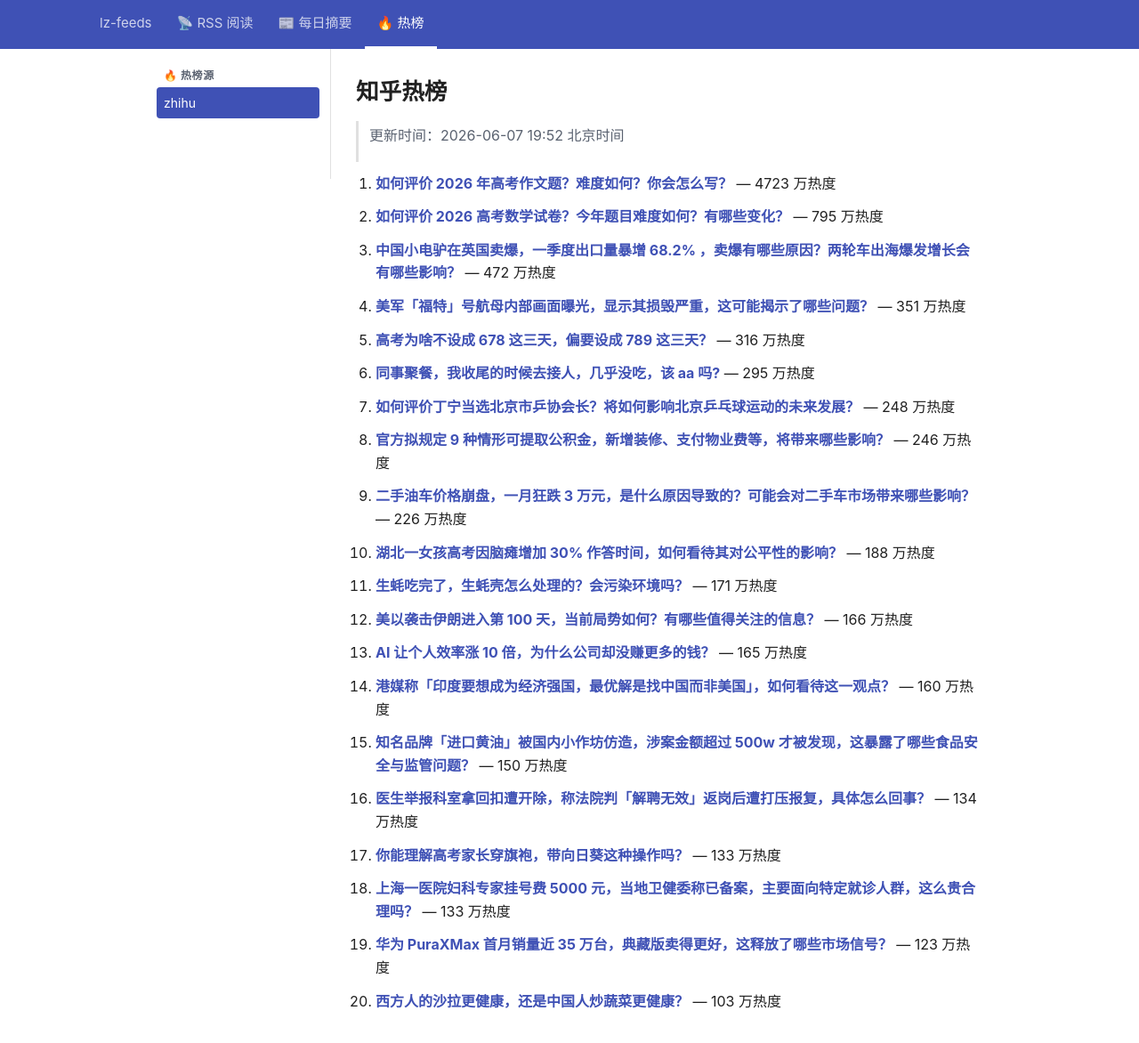
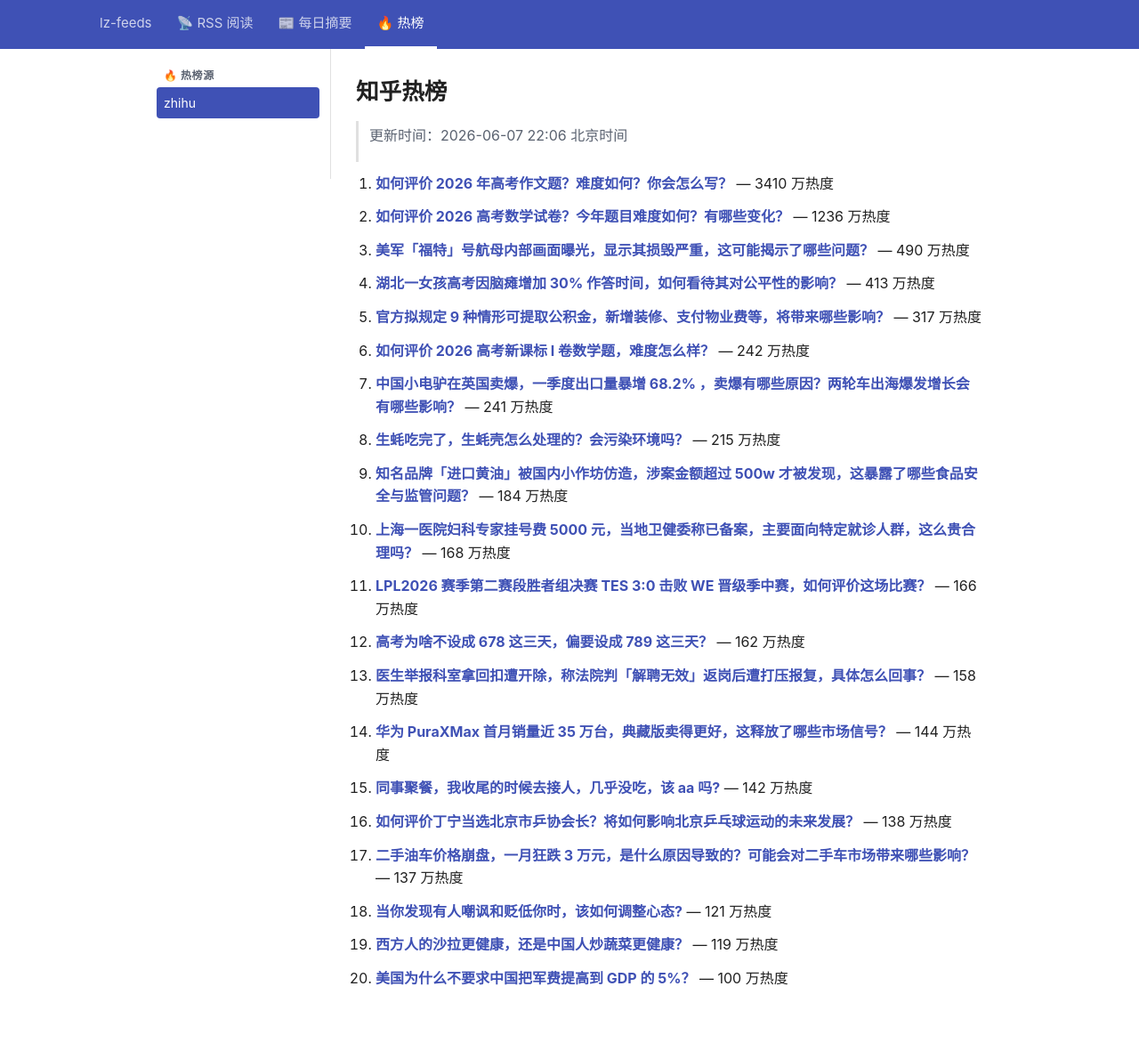
Before and after one commit to lizhang0101/lz-feeds, a Jekyll site: the page built from _hotlist/zhihu.md, in a window 1280 px wide and 1202 px high. Shown: the top 1172 px of the window at 89% size. Built offline with Jekyll 4.4.1, drawn with Linux system fonts in a browser that asks for light colours.

Commit message:
hotlist: 2026-06-07T14:06Z

```diff
--- a/_hotlist/zhihu.md
+++ b/_hotlist/zhihu.md
@@ -1,48 +1,48 @@
 ---
-updated: 2026-06-07 19:52 北京时间
+updated: 2026-06-07 22:06 北京时间
 count: 20
 ---
 
 # 知乎热榜
 
-> 更新时间：2026-06-07 19:52 北京时间
+> 更新时间：2026-06-07 22:06 北京时间
 
-1. **[如何评价 2026 年高考作文题？难度如何？你会怎么写？](https://www.zhihu.com/question/2046914203282306029)** — 4723 万热度
+1. **[如何评价 2026 年高考作文题？难度如何？你会怎么写？](https://www.zhihu.com/question/2046914203282306029)** — 3410 万热度
 
-2. **[如何评价 2026 高考数学试卷？今年题目难度如何？有哪些变化？](https://www.zhihu.com/question/2046992885703348796)** — 795 万热度
+2. **[如何评价 2026 高考数学试卷？今年题目难度如何？有哪些变化？](https://www.zhihu.com/question/2046992885703348796)** — 1236 万热度
 
-3. **[中国小电驴在英国卖爆，一季度出口量暴增 68.2% ，卖爆有哪些原因？两轮车出海爆发增长会有哪些影响？](https://www.zhihu.com/question/2046194112051635817)** — 472 万热度
+3. **[美军「福特」号航母内部画面曝光，显示其损毁严重，这可能揭示了哪些问题？](https://www.zhihu.com/question/2046198239527956480)** — 490 万热度
 
-4. **[美军「福特」号航母内部画面曝光，显示其损毁严重，这可能揭示了哪些问题？](https://www.zhihu.com/question/2046198239527956480)** — 351 万热度
+4. **[湖北一女孩高考因脑瘫增加 30% 作答时间，如何看待其对公平性的影响？](https://www.zhihu.com/question/2046752018975417744)** — 413 万热度
 
-5. **[高考为啥不设成 678 这三天，偏要设成 789 这三天？](https://www.zhihu.com/question/2044214326303642125)** — 316 万热度
+5. **[官方拟规定 9 种情形可提取公积金，新增装修、支付物业费等，将带来哪些影响？](https://www.zhihu.com/question/2046366435539260174)** — 317 万热度
 
-6. **[同事聚餐，我收尾的时候去接人，几乎没吃，该 aa 吗?](https://www.zhihu.com/question/657764341)** — 295 万热度
+6. **[如何评价 2026 高考新课标 I 卷数学题，难度怎么样？](https://www.zhihu.com/question/2046992885694869613)** — 242 万热度
 
-7. **[如何评价丁宁当选北京市乒协会长？将如何影响北京乒乓球运动的未来发展？](https://www.zhihu.com/question/2046966263080138288)** — 248 万热度
+7. **[中国小电驴在英国卖爆，一季度出口量暴增 68.2% ，卖爆有哪些原因？两轮车出海爆发增长会有哪些影响？](https://www.zhihu.com/question/2046194112051635817)** — 241 万热度
 
-8. **[官方拟规定 9 种情形可提取公积金，新增装修、支付物业费等，将带来哪些影响？](https://www.zhihu.com/question/2046366435539260174)** — 246 万热度
+8. **[生蚝吃完了，生蚝壳怎么处理的？会污染环境吗？](https://www.zhihu.com/question/2045799879088382045)** — 215 万热度
 
-9. **[二手油车价格崩盘，一月狂跌 3 万元，是什么原因导致的？可能会对二手车市场带来哪些影响？](https://www.zhihu.com/question/2046193114440623554)** — 226 万热度
+9. **[知名品牌「进口黄油」被国内小作坊仿造，涉案金额超过 500w 才被发现，这暴露了哪些食品安全与监管问题？](https://www.zhihu.com/question/2046166409097621946)** — 184 万热度
 
-10. **[湖北一女孩高考因脑瘫增加 30% 作答时间，如何看待其对公平性的影响？](https://www.zhihu.com/question/2046752018975417744)** — 188 万热度
+10. **[上海一医院妇科专家挂号费 5000 元，当地卫健委称已备案，主要面向特定就诊人群，这么贵合理吗？](https://www.zhihu.com/question/2046659069063030584)** — 168 万热度
 
-11. **[生蚝吃完了，生蚝壳怎么处理的？会污染环境吗？](https://www.zhihu.com/question/2045799879088382045)** — 171 万热度
+11. **[LPL2026 赛季第二赛段胜者组决赛 TES 3:0 击败 WE 晋级季中赛，如何评价这场比赛？](https://www.zhihu.com/question/2046986851110729258)** — 166 万热度
 
-12. **[美以袭击伊朗进入第 100 天，当前局势如何？有哪些值得关注的信息？](https://www.zhihu.com/question/2013683121216832501)** — 166 万热度
+12. **[高考为啥不设成 678 这三天，偏要设成 789 这三天？](https://www.zhihu.com/question/2044214326303642125)** — 162 万热度
 
-13. **[AI 让个人效率涨 10 倍，为什么公司却没赚更多的钱？](https://www.zhihu.com/question/2025012000539846038)** — 165 万热度
+13. **[医生举报科室拿回扣遭开除，称法院判「解聘无效」返岗后遭打压报复，具体怎么回事？](https://www.zhihu.com/question/2046003460785397931)** — 158 万热度
 
-14. **[港媒称「印度要想成为经济强国，最优解是找中国而非美国」，如何看待这一观点？](https://www.zhihu.com/question/2046675992081610375)** — 160 万热度
+14. **[华为 PuraXMax 首月销量近 35 万台，典藏版卖得更好，这释放了哪些市场信号？](https://www.zhihu.com/question/2045967359232448046)** — 144 万热度
 
-15. **[知名品牌「进口黄油」被国内小作坊仿造，涉案金额超过 500w 才被发现，这暴露了哪些食品安全与监管问题？](https://www.zhihu.com/question/2046166409097621946)** — 150 万热度
+15. **[同事聚餐，我收尾的时候去接人，几乎没吃，该 aa 吗?](https://www.zhihu.com/question/657764341)** — 142 万热度
 
-16. **[医生举报科室拿回扣遭开除，称法院判「解聘无效」返岗后遭打压报复，具体怎么回事？](https://www.zhihu.com/question/2046003460785397931)** — 134 万热度
+16. **[如何评价丁宁当选北京市乒协会长？将如何影响北京乒乓球运动的未来发展？](https://www.zhihu.com/question/2046966263080138288)** — 138 万热度
 
-17. **[你能理解高考家长穿旗袍，带向日葵这种操作吗？](https://www.zhihu.com/question/2045541315581146326)** — 133 万热度
+17. **[二手油车价格崩盘，一月狂跌 3 万元，是什么原因导致的？可能会对二手车市场带来哪些影响？](https://www.zhihu.com/question/2046193114440623554)** — 137 万热度
 
-18. **[上海一医院妇科专家挂号费 5000 元，当地卫健委称已备案，主要面向特定就诊人群，这么贵合理吗？](https://www.zhihu.com/question/2046659069063030584)** — 133 万热度
+18. **[当你发现有人嘲讽和贬低你时，该如何调整心态?](https://www.zhihu.com/question/2287512238)** — 121 万热度
 
-19. **[华为 PuraXMax 首月销量近 35 万台，典藏版卖得更好，这释放了哪些市场信号？](https://www.zhihu.com/question/2045967359232448046)** — 123 万热度
+19. **[西方人的沙拉更健康，还是中国人炒蔬菜更健康？](https://www.zhihu.com/question/458600977)** — 119 万热度
 
-20. **[西方人的沙拉更健康，还是中国人炒蔬菜更健康？](https://www.zhihu.com/question/458600977)** — 103 万热度
+20. **[美国为什么不要求中国把军费提高到 GDP 的 5%？](https://www.zhihu.com/question/2045876305770685121)** — 100 万热度
```
